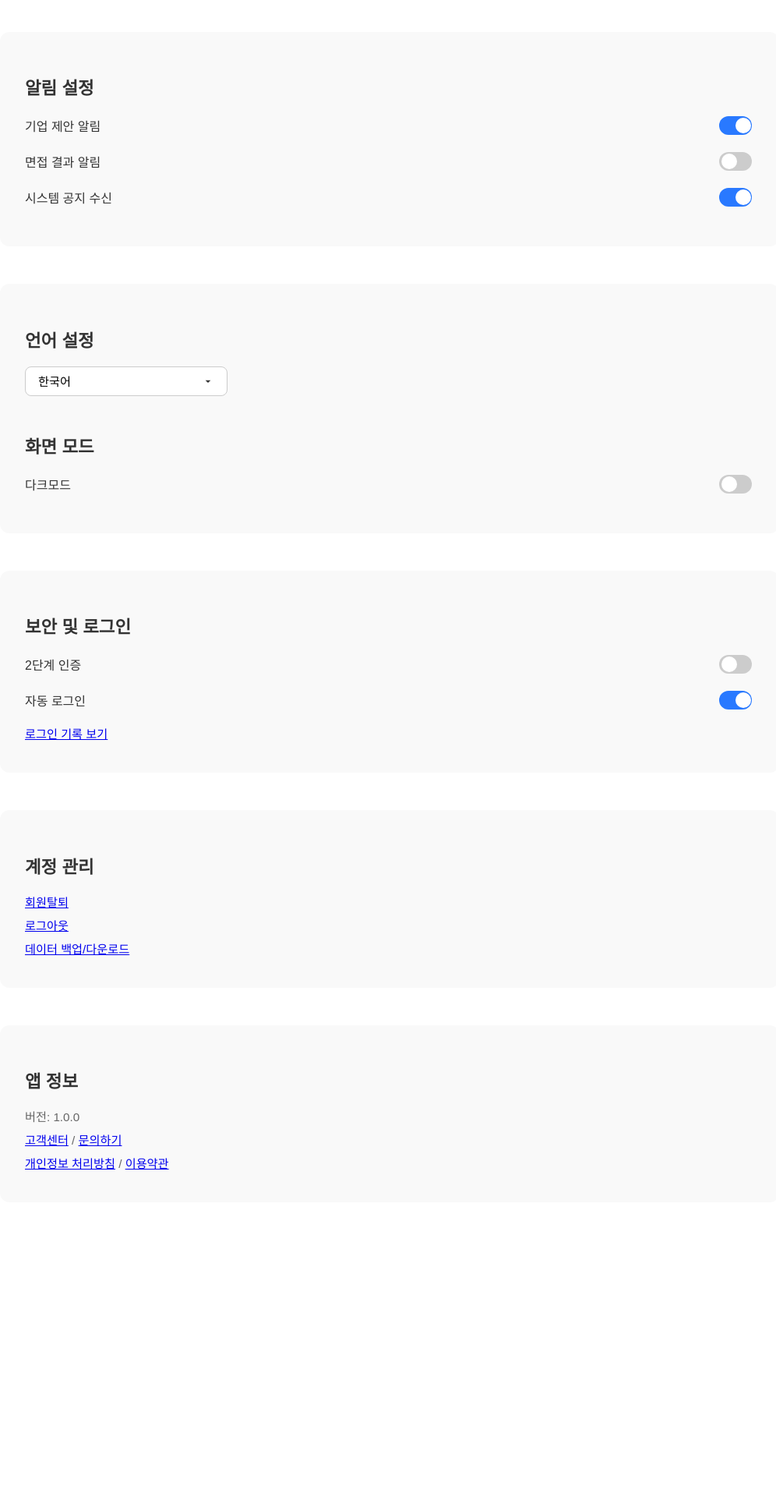
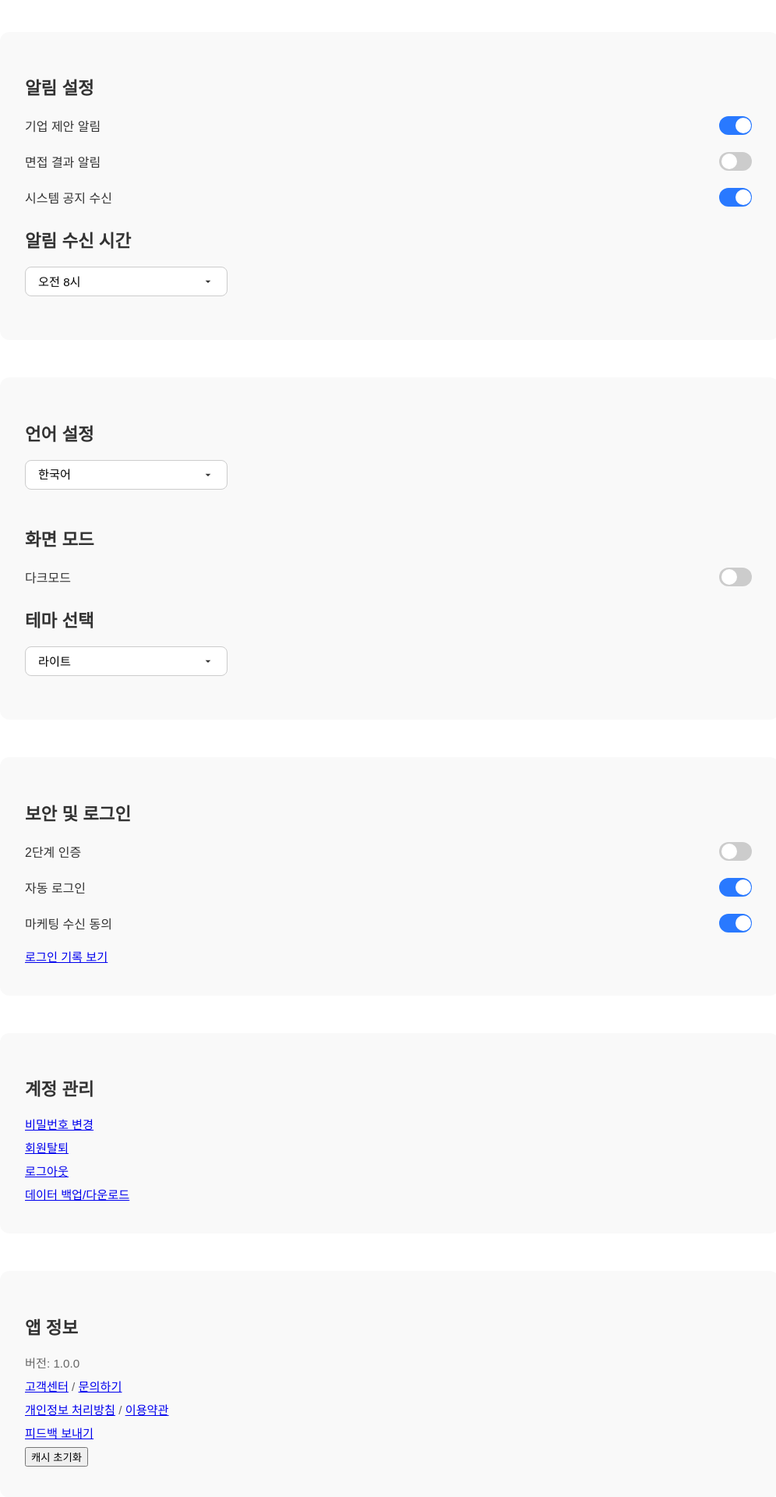
Before and after one commit to pdmstj/MentorMe, a React (Create React App) app: page /setting in a window 1280 px wide. Shown: the part 196-2116 px from the top of the page at 78% size, without its empty margins (140-1136 px from the left). Before the commit the page ends 1818 px from the top, so only its background shows below. Built offline with nearby package versions, Linux system fonts and the light colour scheme; no server answers; a web font is replaced by a local one.

Commit message:
설정화면수정

```diff
--- a/src/components/Mypage/setting.tsx
+++ b/src/components/Mypage/setting.tsx
@@ -15,11 +15,13 @@ const SettingPage: React.FC = () => {
         system: true,
     });
 
+    const [notificationTime, setNotificationTime] = useState("08:00");
     const [interfaceMode, setInterfaceMode] = useState<'light' | 'dark'>('light');
+    const [theme, setTheme] = useState<'light' | 'dark' | 'blue' | 'pink'>('light');
     const [language, setLanguage] = useState<'ko' | 'en'>('ko');
-
     const [twoFactorAuth, setTwoFactorAuth] = useState(false);
     const [autoLogin, setAutoLogin] = useState(true);
+    const [marketingConsent, setMarketingConsent] = useState(true);
 
     const toggleNotification = (key: keyof typeof notifications) => {
         setNotifications({ ...notifications, [key]: !notifications[key] });
@@ -27,11 +29,12 @@ const SettingPage: React.FC = () => {
 
     return (
         <>
-          <Link to="/"> {/* ✅ 로고를 클릭하면 홈으로 이동 */}
-            <FixedImage src={logoImg} alt="로고" style={{ cursor: "pointer" }} />
-          </Link>
-          <MypageTabs />
-          <Container>
+            <Link to="/">
+                <FixedImage src={logoImg} alt="로고" style={{ cursor: "pointer" }} />
+            </Link>
+            <MypageTabs />
+            <Container>
+
                 {/* 알림 설정 */}
                 <Section>
                     <Title>알림 설정</Title>
@@ -59,6 +62,15 @@ const SettingPage: React.FC = () => {
                             onChange={() => toggleNotification('system')}
                         />
                     </SwitchRow>
+                    <Title>알림 수신 시간</Title>
+                    <SettingDropdown>
+                        <Select value={notificationTime} onChange={(e) => setNotificationTime(e.target.value)}>
+                            <option value="08:00">오전 8시</option>
+                            <option value="12:00">오후 12시</option>
+                            <option value="18:00">오후 6시</option>
+                            <option value="21:00">오후 9시</option>
+                        </Select>
+                    </SettingDropdown>
                 </Section>
 
                 {/* 인터페이스 설정 */}
@@ -82,6 +94,16 @@ const SettingPage: React.FC = () => {
                             }
                         />
                     </SwitchRow>
+
+                    <Title>테마 선택</Title>
+                    <SettingDropdown>
+                        <Select value={theme} onChange={(e) => setTheme(e.target.value as any)}>
+                            <option value="light">라이트</option>
+                            <option value="dark">다크</option>
+                            <option value="blue">블루</option>
+                            <option value="pink">핑크</option>
+                        </Select>
+                    </SettingDropdown>
                 </Section>
 
                 {/* 보안 및 로그인 */}
@@ -103,15 +125,24 @@ const SettingPage: React.FC = () => {
                             onChange={() => setAutoLogin(!autoLogin)}
                         />
                     </SwitchRow>
+                    <SwitchRow>
+                        <SwitchLabel>마케팅 수신 동의</SwitchLabel>
+                        <SwitchInput
+                            type="checkbox"
+                            checked={marketingConsent}
+                            onChange={() => setMarketingConsent(!marketingConsent)}
+                        />
+                    </SwitchRow>
                     <InfoRow><a href="/Record">로그인 기록 보기</a></InfoRow>
                 </Section>
 
                 {/* 계정 관리 */}
                 <Section>
                     <Title>계정 관리</Title>
+                    <InfoRow><a href="/change-password">비밀번호 변경</a></InfoRow>
                     <InfoRow><a href="/Withdrawal">회원탈퇴</a></InfoRow>
                     <InfoRow><a href="/logout">로그아웃</a></InfoRow>
-                    <InfoRow><a href="backup">데이터 백업/다운로드</a></InfoRow>
+                    <InfoRow><a href="/backup">데이터 백업/다운로드</a></InfoRow>
                 </Section>
 
                 {/* 앱 정보 */}
@@ -120,6 +151,15 @@ const SettingPage: React.FC = () => {
                     <InfoRow>버전: 1.0.0</InfoRow>
                     <InfoRow><a href="/Customer Service">고객센터</a> / <a href="/Contact">문의하기</a></InfoRow>
                     <InfoRow><a href="/Personal information">개인정보 처리방침</a> / <a href="/Conditions">이용약관</a></InfoRow>
+                    <InfoRow><a href="/feedback">피드백 보내기</a></InfoRow>
+                    <InfoRow>
+                        <button onClick={() => {
+                            localStorage.clear();
+                            alert('캐시가 초기화되었습니다.');
+                        }}>
+                            캐시 초기화
+                        </button>
+                    </InfoRow>
                 </Section>
             </Container>
         </>
```
